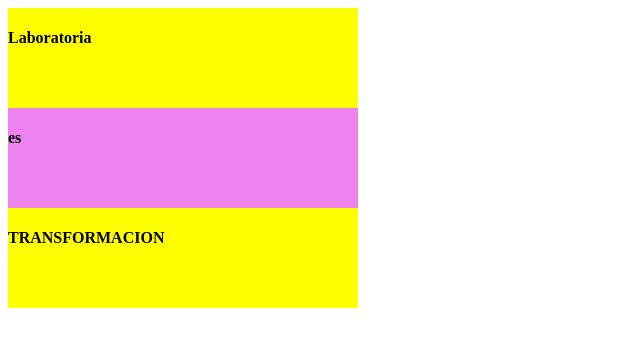
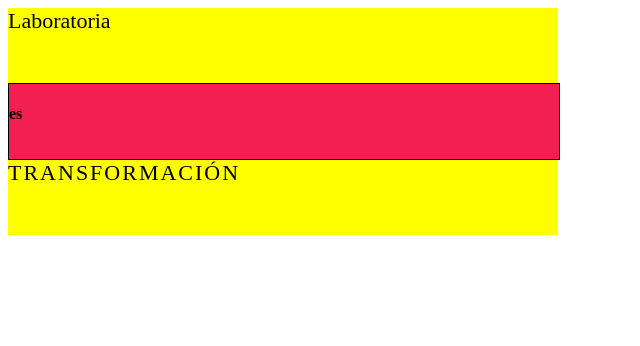
Before and after one commit to mackyjava/practicaCssLeccion23, a plain HTML site: page ejercicioCsslab/index.html in a window 1280 px wide. Shown: the whole page, without its empty margins (0-640 px from the left). Drawn offline with Linux system fonts and the light colour scheme.

Commit message:
ejercicio1 terminado

```diff
--- a/ejercicioCsslab/assets/css/main.css
+++ b/ejercicioCsslab/assets/css/main.css
@@ -5,16 +5,29 @@ section {
 .yellow {
 	display: block;
 	background: yellow;
-	width: 350px;
-	height: 100px;
+	width: 550px;
+	height: 75px;
 	margin-top: 0;
 
 }
 .pink {
 	display:block;
-	background:violet;
-	width: 350px;
-	height: 100px;
-	margin:0px,0px;
+	background:#F31E52;
+	border: 1px solid black;
+	width: 550px;
+	height: 75px;
+
 
 }
+.yellow>h4 {
+	float:left;
+	margin-top: 0;
+	font-weight: 100;
+	font-size: 22px;
+}
+
+.diferente {
+  font-size: 26px;
+  letter-spacing: 2px;
+  text-transform: uppercase;
+}
--- a/ejercicioCsslab/index.html
+++ b/ejercicioCsslab/index.html
@@ -14,7 +14,7 @@
 		  <h4>es</h4>
 	  </div>
 	  <div class="yellow">
-		  <h4>TRANSFORMACION</h4>
+		  <h4 class="diferente">Transformación</h4>
 	  </div>
 	  </section>
   </body>
```
